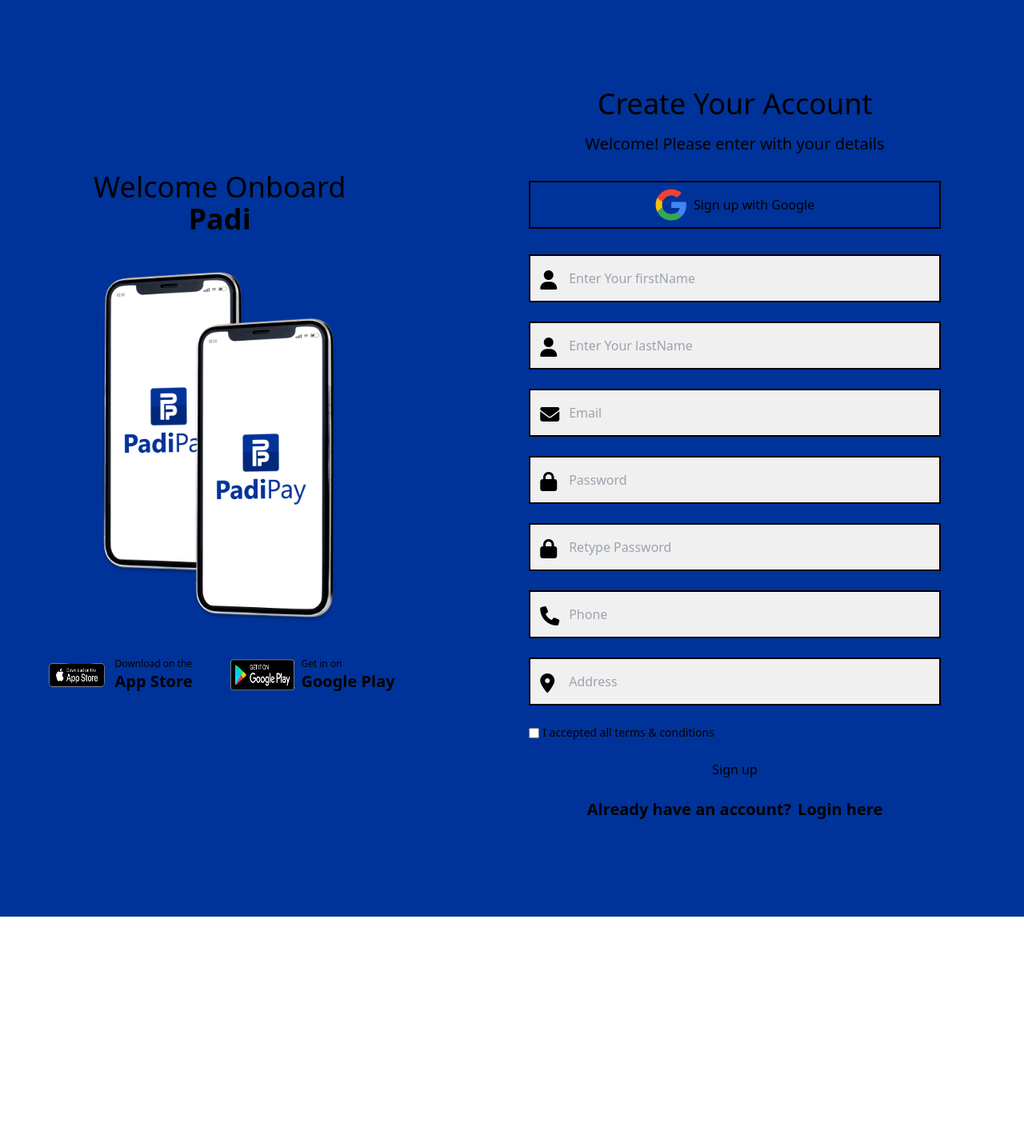
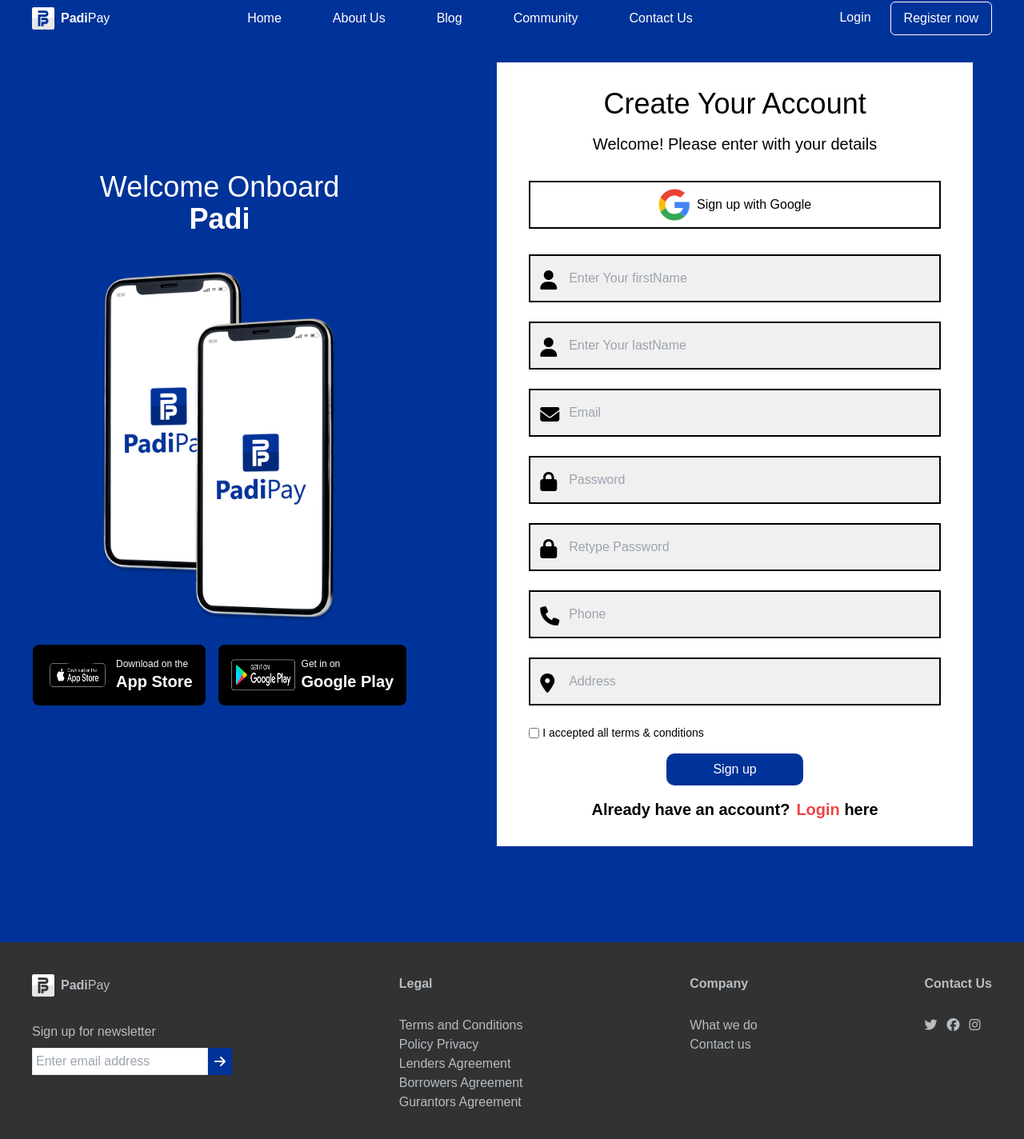
Before and after one commit to optimistictech/padipayApp-Frontend, a React (Create React App) app: page /signup in a window 1280 px wide. Shown: the part 10-1434 px from the top of the page at 80% size. Before the commit the page ends 1156 px from the top, so only its background shows below. Built offline with nearby package versions, Linux system fonts and the light colour scheme.

Commit message:
fixed bug on config file, added navbar to community page and signup, logi page, added about us page

```diff
--- a/src/App.js
+++ b/src/App.js
@@ -3,11 +3,11 @@
 import { BrowserRouter, Routes, Route } from 'react-router-dom';
 import LandingPage from './Pages/LandingPage';
 // import Navbar from './Components/Navbar';
-import AboutPage from './Pages/AboutPage';
+import AboutPage from './Pages/AboutusPage';
 import CommunityPage from './Pages/CommunityPage';
 // import Footer from './Components/Footer';
 import SignupPage from './Pages/SignupPage';
-import LoginPage from './Pages/LoginPageinPage';
+import LoginPage from './Pages/LoginPage';
 // import PadiLogo from './Components/PadiLogo';
 
 
--- a/src/Components/Button.jsx
+++ b/src/Components/Button.jsx
@@ -1,10 +1,11 @@
 import React from 'react';
+import { Link } from 'react-router-dom';
 
 const Button = () => {
   return (
     <div>
       <button className=' bg-primary text-whiteColor px-4 py-2 border-[1px] border-whiteColor rounded-md hover:bg-whiteColor hover:text-primary'>
-        <a href=''>Register now</a>
+        <Link to='/signup'>Register now</Link>
       </button>
     </div>
   );
--- a/src/Components/Footer.jsx
+++ b/src/Components/Footer.jsx
@@ -1,5 +1,6 @@
 import React from 'react';
 import PadiLogo from './PadiLogo';
+import { Link } from 'react-router-dom';
 
 const Footer = () => {
   return (
@@ -29,19 +30,19 @@
           <p className='font-semibold pb-7'>Legal</p>
           <ul>
             <li>
-              <a href='/'>Terms and Conditions</a>
+              <Link to='/'>Terms and Conditions</Link>
             </li>
             <li>
-              <a href='/'>Policy Privacy</a>
+              <Link to='/'>Policy Privacy</Link>
             </li>
             <li>
-              <a href='/'>Lenders Agreement</a>
+              <Link to='/'>Lenders Agreement</Link>
             </li>
             <li>
-              <a href='/'>Borrowers Agreement</a>
+              <Link to='/'>Borrowers Agreement</Link>
             </li>
             <li>
-              <a href='/'>Gurantors Agreement</a>
+              <Link to='/'>Gurantors Agreement</Link>
             </li>
           </ul>
         </div>
@@ -52,11 +53,11 @@
 
           <ul>
             <li>
-              <a href='/dist/whatWeDo.html'>What we do</a>
+              <Link to='/dist/whatWeDo.html'>What we do</Link>
             </li>
 
             <li>
-              <a href='/dist/ContactUs.html'>Contact us</a>
+              <Link to='/dist/ContactUs.html'>Contact us</Link>
             </li>
           </ul>
         </div>
@@ -65,15 +66,15 @@
         <div>
           <p className='font-semibold pb-7'>Contact Us</p>
           <div className='flex items-center gap-3'>
-            <a href=''>
+            <Link to=''>
               <i className='fab fa-twitter'></i>
-            </a>
-            <a href=''>
+            </Link>
+            <Link to=''>
               <i className='fab fa-facebook'></i>
-            </a>
-            <a href=''>
+            </Link>
+            < Link to=''>
               <i className='fab fa-instagram'></i>
-            </a>
+            </Link>
           </div>
         </div>
       </div>
@@ -82,12 +83,12 @@
       <div className='flex items-center justify-center pt-8 text-[14px]'>
         <p>Copyright @2023 Geekforce Team | TIIDELab</p>
 
-        <a href='/'>
+        <Link to=''>
           <i
             className='fa fa-arrow-circle-up flex absolute scroll-smooth focus:scroll-auto right-0 mx-16 text-[#4EABE9] text-[40px] z-50 cursor-pointer '
             aria-hidden='true'
           ></i>
-        </a>
+        </Link>
       </div>
     </footer>
   );
--- a/src/Components/Navbar.jsx
+++ b/src/Components/Navbar.jsx
@@ -1,6 +1,7 @@
 import React from 'react';
 import Button from './Button';
 import PadiLogo from './PadiLogo';
+import { Link } from 'react-router-dom';
 
 const Navbar = () => {
   return (
@@ -12,36 +13,36 @@
         <div>
           <ul className='flex md:text-sm lg:text-base'>
             <li>
-              <a href='index.html' className='md:mx-2 lg:mx-8'>
+              <Link to='/' className='md:mx-2 lg:mx-8'>
                 Home
-              </a>
+              </Link>
             </li>
             <li>
-              <a href='/' className='md:mx-2 lg:mx-8'>
+              <Link to='/aboutus' className='md:mx-2 lg:mx-8'>
                 About Us
-              </a>
+              </Link>
             </li>
             <li>
-              <a href='/' className='md:mx-2 lg:mx-8'>
+              <Link to='/blog' className='md:mx-2 lg:mx-8'>
                 Blog
-              </a>
+              </Link>
             </li>
             <li>
-              <a href='/' className='md:mx-2 lg:mx-8'>
+              <Link to='/community' className='md:mx-2 lg:mx-8'>
                 Community
-              </a>
+              </Link>
             </li>
             <li>
-              <a href='/' className='md:mx-2 lg:mx-8'>
+              <Link to='/' className='md:mx-2 lg:mx-8'>
                 Contact Us
-              </a>
+              </Link>
             </li>
           </ul>
         </div>
         <div className='flex gap-3'>
           <div>
             <button className='text-white px-3 py-2'>
-              <a href=''>Login</a>
+              <Link to='login'>Login</Link>
             </button>
           </div>
           <div>
--- /dev/null
+++ b/src/Pages/AboutusPage.jsx
@@ -0,0 +1,100 @@
+import React from 'react'
+import { Link } from 'react-router-dom';
+import img1 from '../assets/AboutPageImages/group.png'
+import img2 from '../assets/AboutPageImages/man2.jpg'
+import Footer from '../Components/Footer';
+import Navbar from '../Components/Navbar';
+
+const AboutusPage = () => {
+  return (
+    <div>
+      {/* NAVBAR */}
+      <Navbar/>
+
+      <section id="about" className='pt-28'>
+      <div className="hero-section flex gap-16 px-10 py-5">
+        <div className="hero-text">
+          <h1 className="text-primary text-5xl font-bold mt-20 mb-5">About Us</h1>
+          <div className="mb-5 text-xl text-justify">
+            <p className='text-xl'>
+              At <span className="font-bold ">PadiPay,</span> we're dedicated to
+              revolutionizing the world of financial services through
+              innovation, accessibility, and customer-centricity. We understand
+              that financial transactions are at the heart of people's lives,
+              and our mission is to simplify and enhance these experiences for
+              individuals and businesses alike.
+            </p>
+          </div>
+        </div>
+        <img src={img1} className="w-2/4" alt=""/>
+      </div>
+      <section className="text-section">
+        <div className="px-20 my-16 w-3/5 mx-auto">
+          <h3 className="font-bold text-center text-5xl text-primary">Our Vision</h3>
+          <p className="text-justify text-xl my-6">
+            Our vision is to empower individuals and businesses with seamless
+            and secure financial solutions that promote economic growth and
+            financial well-being for all. We aspire to be the trusted partner in
+            the financial journey of our customers, enabling them to achieve
+            their financial goals.
+          </p>
+        </div>
+        <div className="mb-5 px-10 py-5 flex gap-16">
+          <img className="w-2/5" src={img2} alt="" />
+          <div className="what-text text-justify">
+            <h3 className="font-bold text-5xl text-primary mt-6">
+              What We Stand For
+            </h3>
+            <ul className="list-decimal px-5 py-6 text-lg">
+              <li>
+                Innovation: By harnessing the power of
+                technology, we create user-friendly and efficient solutions that
+                keep our customers ahead in a rapidly evolving financial
+                landscape.
+              </li>
+              <li>
+                Accessibility: We believe in financial inclusion for all. Our
+                products and services are  accessible to
+                individuals and businesses of all sizes, regardless of their
+                financial background or location.
+              </li>
+              <li>
+                Security: Security is at the core of everything we do. We employ
+                state-of-the-art security measures to protect our customers'
+                data and transactions. Your trust is our top priority.
+              </li>
+            </ul>
+          </div>
+        </div>
+      </section>
+      <div className="flex flex-col items-start my-16 py-6 px-20 w-3/5 mx-auto">
+        <div className="text-center">
+          <h3 className="font-bold text-center text-5xl text-primary">
+            Join Us on the <br />Financial Journey
+          </h3>
+          <p className="text-justify text-xl my-6">
+            Whether you're an individual looking for convenient financial
+            solutions or a business seeking innovative ways to manage your
+            finances, PadiPay is here to accompany you on your financial
+            journey. We invite you to experience the future of finance with us –
+            where innovation meets accessibility, and your financial goals are
+            within reach.
+          </p>
+        </div>
+        <div className="my-2 mx-auto block">
+          <button
+            className="hover:bg-blue-800 bg-primary text-white px-4 py-2 border-2 border-white rounded-md"
+          >
+            <Link to="/singup">Join us today</Link>
+          </button>
+        </div>
+      </div>
+    </section>
+
+    {/* FOOTER */}
+    <Footer/>
+    </div>
+  )
+}
+
+export default AboutusPage
--- a/src/Pages/LandingPage.jsx
+++ b/src/Pages/LandingPage.jsx
@@ -1,6 +1,7 @@
 import React from 'react';
 import Navbar from '../Components/Navbar';
 import Footer from '../Components/Footer';
+import { Link } from 'react-router-dom';
 
 const LandingPage = () => {
   return (
@@ -24,34 +25,34 @@
             looking to invest in loan opportunities.
           </p>
           <button className='animate-bounce hover:animate-none ml-3 bg-primary text-whiteColor px-4 py-2 rounded-md'>
-            <a href='./dist/logIn.html'>Get Started</a>
+            <Link to ='./dist/logIn.html'>Get Started</Link>
           </button>
         </div>
 
         {/* Hero Right */}
         <div className=' w-[50%] flex items-center justify-center  mt-10'>
           <img
-            className='w-[70%] bg-black '
+            className='w-[70%] '
             src='./landingImages/phoneMain.png'
             alt='phone'
           />
 
           {/* downloadIcons */}
           <div id='download-section' className='self-end mb-16 w-[100px]'>
-            <a href='http://' target='_blank' rel='noopener noreferrer'>
+            <Link to='http://' target='_blank' rel='noopener noreferrer'>
               <img
                 src='./LandingImages/appStore.png'
                 alt='app store'
                 className='mb-2'
               />
-            </a>
-            <a href='http://' target='_blank' rel='noopener noreferrer'>
+            </Link>
+            <Link to='http://' target='_blank' rel='noopener noreferrer'>
               <img
                 src='./landingImages/googlePlay.png'
                 alt='google play'
                 className=''
               />
-            </a>
+            </Link>
           </div>
         </div>
       </section>
@@ -71,7 +72,7 @@
             <span className='text-primary'>Community</span>
           </h2>
           <button className=' text-white m-5 bg-primary text-whiteColor px-4 py-2 rounded-md hover:bg-blue-800'>
-            <a href='./dist/communityPage.html'>Connect and Engage</a>
+            <Link to='./dist/communityPage.html'>Connect and Engage</Link>
           </button>
 
           <p className='text-lg w-[70%]  ml-5'>
@@ -187,20 +188,20 @@
           </p>
           {/* downloadIcons */}
           <div id='download-section' className='self-end mt-10 '>
-            <a href='http://' target='_blank' rel='noopener noreferrer'>
+            <Link to='http://' target='_blank' rel='noopener noreferrer'>
               <img
                 src='./LandingImages/appStore.png'
                 alt='app store'
                 className='mb-2'
               />
-            </a>
-            <a href='http://' target='_blank' rel='noopener noreferrer'>
+            </Link>
+            <Link to='http://' target='_blank' rel='noopener noreferrer'>
               <img
                 src='./landingImages/googlePlay.png'
                 alt='google play'
                 className=''
               />
-            </a>
+            </Link>
           </div>
         </div>
         {/* Left */}
@@ -239,9 +240,9 @@
           </h4>
           <div className='more flex mt-3 gap-36 align-center pb-12 px-4'>
             <p className='text-sm'>23/8/2023</p>
-            <a href='//' className='font-bold text-primary'>
+            <Link to='//' className='font-bold text-primary'>
               Read More
-            </a>
+            </Link>
           </div>
         </div>
         <div className='blog-section-two w-96 shadow-2xl'>
@@ -251,9 +252,9 @@
           </h4>
           <div className='more flex gap-40 align-center px-4'>
             <p className='text-sm'>23/8/2023</p>
-            <a href='.//' className='text-primary font-bold'>
+            <Link to='.//' className='text-primary font-bold'>
               Read More
-            </a>
+            </Link>
           </div>
         </div>
       </div>
--- a/src/Pages/SignupPage.jsx
+++ b/src/Pages/SignupPage.jsx
@@ -1,5 +1,7 @@
 import React from 'react'
 import { Link } from 'react-router-dom';
+import Navbar from '../Components/Navbar'
+import Footer from '../Components/Footer'
 import img1 from '../assets/SignupImages/padiphone.png'
 import img2 from '../assets/SignupImages/playstore.png';
 import img3 from '../assets/SignupImages/appstore.png';
@@ -8,8 +10,9 @@
 const SignupPage = () => {
   return (
     <div className='bg-primary'>
+      <Navbar/>
       <div className=' h-100vw py-6'>
-      <div class="flex justify-around gap-2 small-screen">
+      <div className="flex justify-around gap-2 small-screen">
         <div className="flex flex-col relative items-center justify-center text-white w-screen">
           <div className="text-center">
             <h1 className="text-4xl">Welcome Onboard</h1>
@@ -38,7 +41,7 @@
         <div className="bg-white w-screen px-10 m-16 p-8">
           <div className="text-center">
             <h1 className="text-4xl">
-              Create Your Account<span class="font-bold"></span>
+              Create Your Account<span className="font-bold"></span>
             </h1>
             <p className="text-xl my-4">Welcome! Please enter with your details</p>
           </div>
@@ -149,6 +152,7 @@
         </div>
       </div>
       </div>
+      <Footer/>
     </div>
   )
 }
--- a/tailwind.config.js
+++ b/tailwind.config.js
@@ -16,31 +16,6 @@
       height: {
         vh: '100vh',
       },
-    },
-    colors: {
-      primary: '#003399',
-      lowergrey: '#272626',
-      whiteColor: '#fff',
-    },
-    backgroundImage: {
-      'lender-borrower': "url('/assets/images/lb-bg.png')",
-      'dash-board-image': "url('/assets/images/dash-img.png')",
-    },
-
-    extend: {
-      colors: {
-
-        clifford: '#da373d',
-        padiHead: '#039',
-        navColor: '#696A75',
-        grey: '#039',
-        // community page customixed colors
-         'navBlue':'#003399',
-         'primary': '#003399',
-      },
-      fontFamily: {
-        Work: ['Montserrat', 'sans-serif'],
-      },
       backgroundImage: {
         blogBanner: "url('Images/bg.jpeg')",
       },
@@ -48,6 +23,20 @@
       backgroundColor: {
         lightgray: 'lightgray',
       },
+      colors: {
+        primary: '#003399',
+        lowergrey: '#272626',
+        whiteColor: '#fff',
+        clifford: '#da373d',
+          padiHead: '#039',
+          navColor: '#696A75',
+          grey: '#039',
+      },
+    },
+
+    backgroundImage: {
+      'lender-borrower': "url('/assets/images/lb-bg.png')",
+      'dash-board-image': "url('/assets/images/dash-img.png')",
     },
   },
   plugins: [],
```
Also changed, not shown: src/Pages/AboutPage.jsx (deleted, +0 -9 lines), src/Pages/CommunityPage.jsx (+8 -5 lines), src/Pages/LoginPage.jsx (+6 -2 lines), src/assets/AboutPageImages/group.png (added), src/assets/AboutPageImages/man2.jpg (added).
